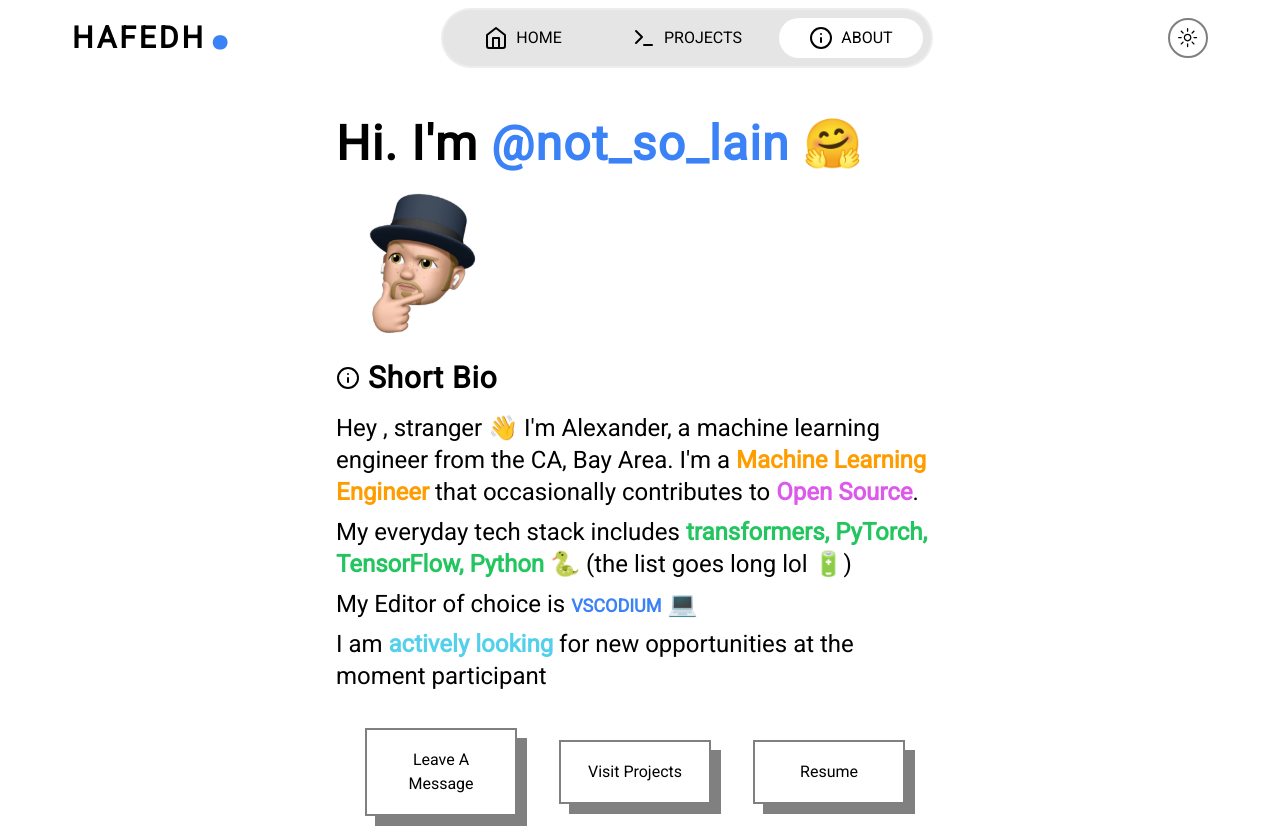
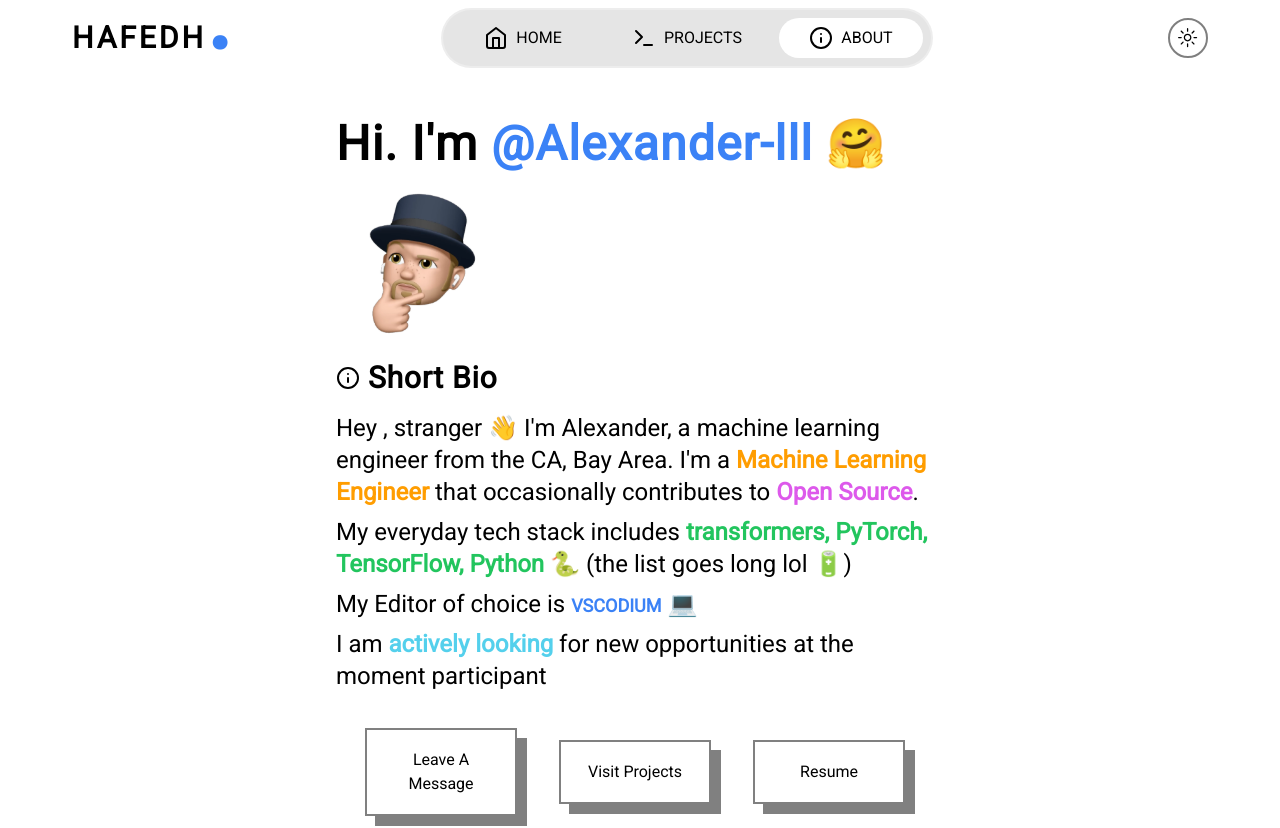
Before and after one commit to Alexander-lll/Alexander-lll.github.io, a Next.js app: page /about in a window 1280 px wide. Shown: the top 828 px of the page. Built offline with nearby package versions, Linux system fonts and the light colour scheme.

Commit message:
Update page.tsx

```diff
--- a/src/app/about/page.tsx
+++ b/src/app/about/page.tsx
@@ -22,7 +22,7 @@ const AboutPage = () => {
                 <h1 className=" text-3xl lg:text-5xl font-bold tracking-wide mt-7">
                     Hi. I&apos;m{" "}
                     <a href="https://twitter.com/not_so_lain" rel="noopener noreferrer" target="_blank" className=" text-balance text-blue-500">
-                        @not_so_lain{" "}
+                        @Alexander-lll{" "}
                     </a>
                     🤗
                 </h1>
```
